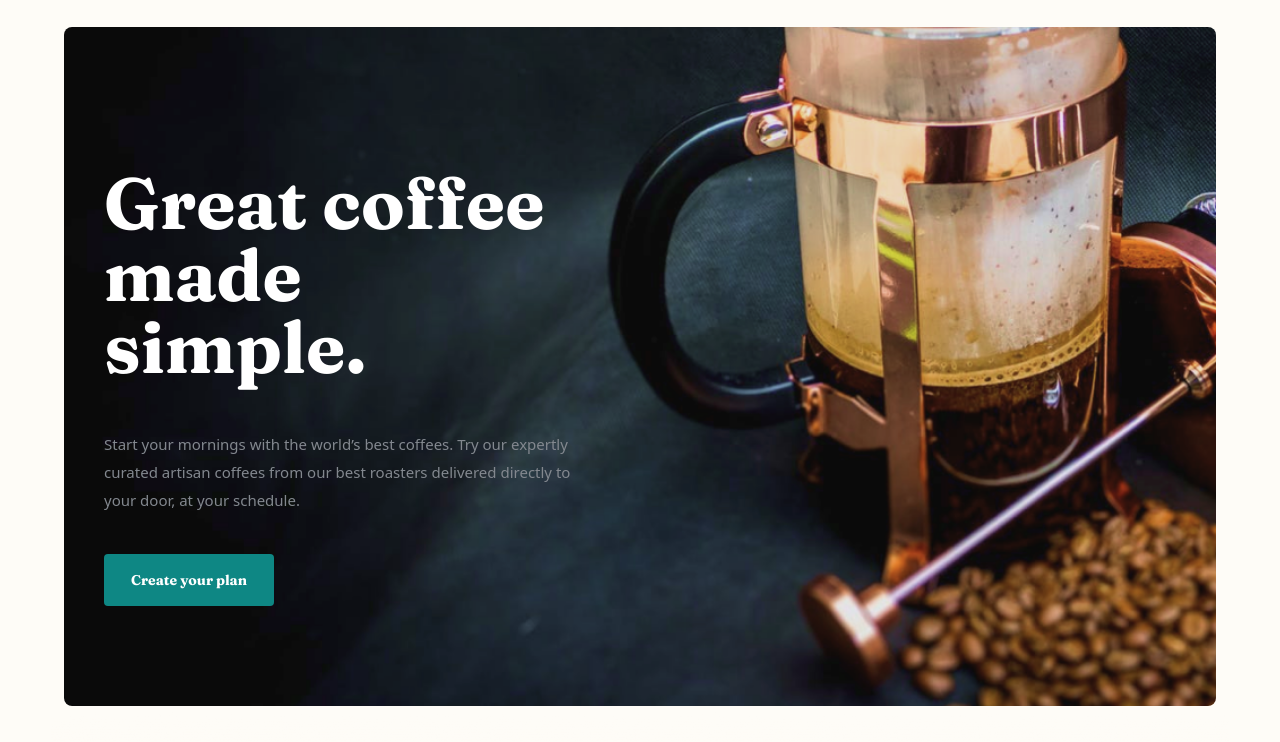
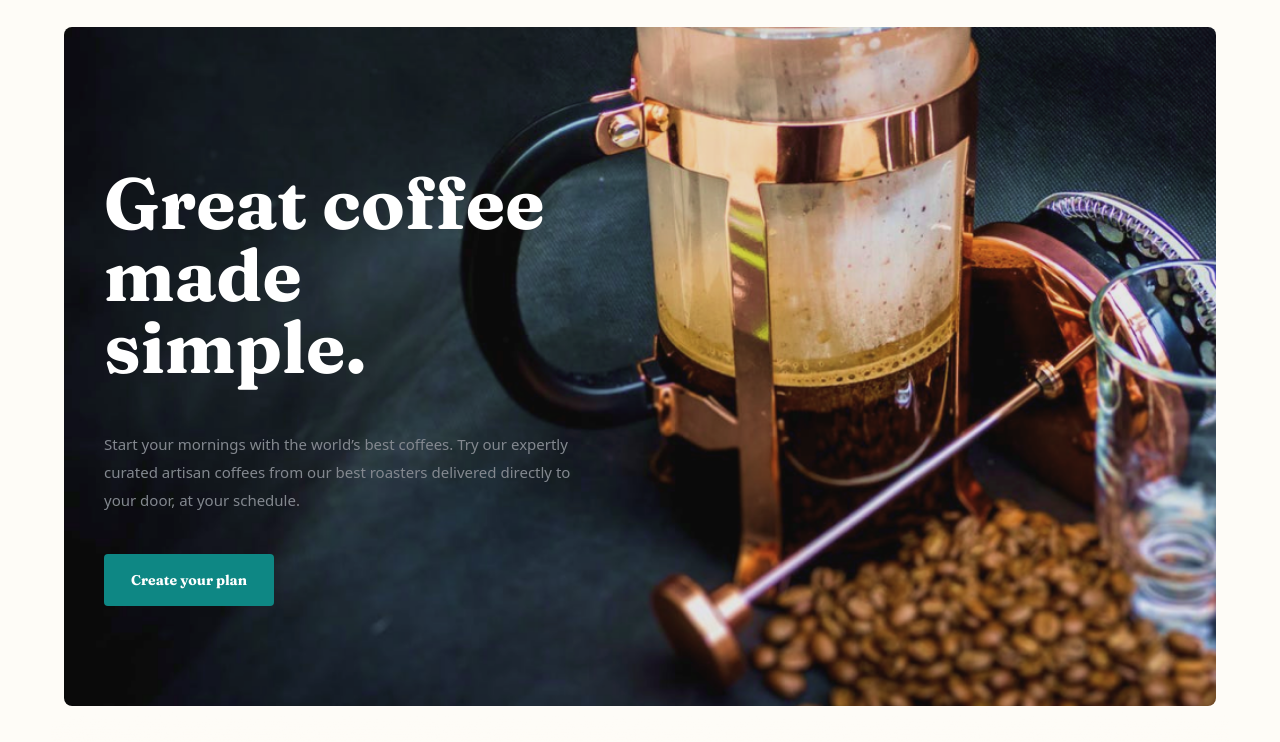
Before and after one commit to isimane/Coffeeroasters-project, a plain HTML site: page index.html in a window 1280 px wide. Shown: the part 58-800 px from the top of the page. Drawn offline with nearby package versions, Linux system fonts and the light colour scheme.

Commit message:
bg change

```diff
--- a/index.html
+++ b/index.html
@@ -51,7 +51,7 @@
                 </div>
             </nav>
             <!-- section1 -->
-            <section class="bg-[url('images/COFFEE.png')] bg-cover bg-center bg-no-repeat  rounded-lg   mb-[100px]">
+            <section class="bg-[url('images/COFFEE.png')] bg-cover bg-right bg-no-repeat  rounded-lg   mb-[100px]">
                 <div class="px-[40px] pb-[100px] pt-[100px]  md:w-[570px] pt-[140px] px-[100px] lg:w-[550px] px-[100px] ">
                     <h1 class="font-bold text-white font-fon pb-[35px] text-center text-[40px] md:text-left md:text-7xl  lg:text-left text-7xl ">Great coffee made simple.</h1>
                     <p class="text-grey text-[15px] leading-7 pb-10 pt-3 text-center md:text-left">Start your mornings with the world’s best coffees. Try our expertly curated artisan coffees from our best roasters delivered directly to your door, at your schedule.</p>
```
Also changed, not shown: aboutindex.html (+1 -1 lines).
